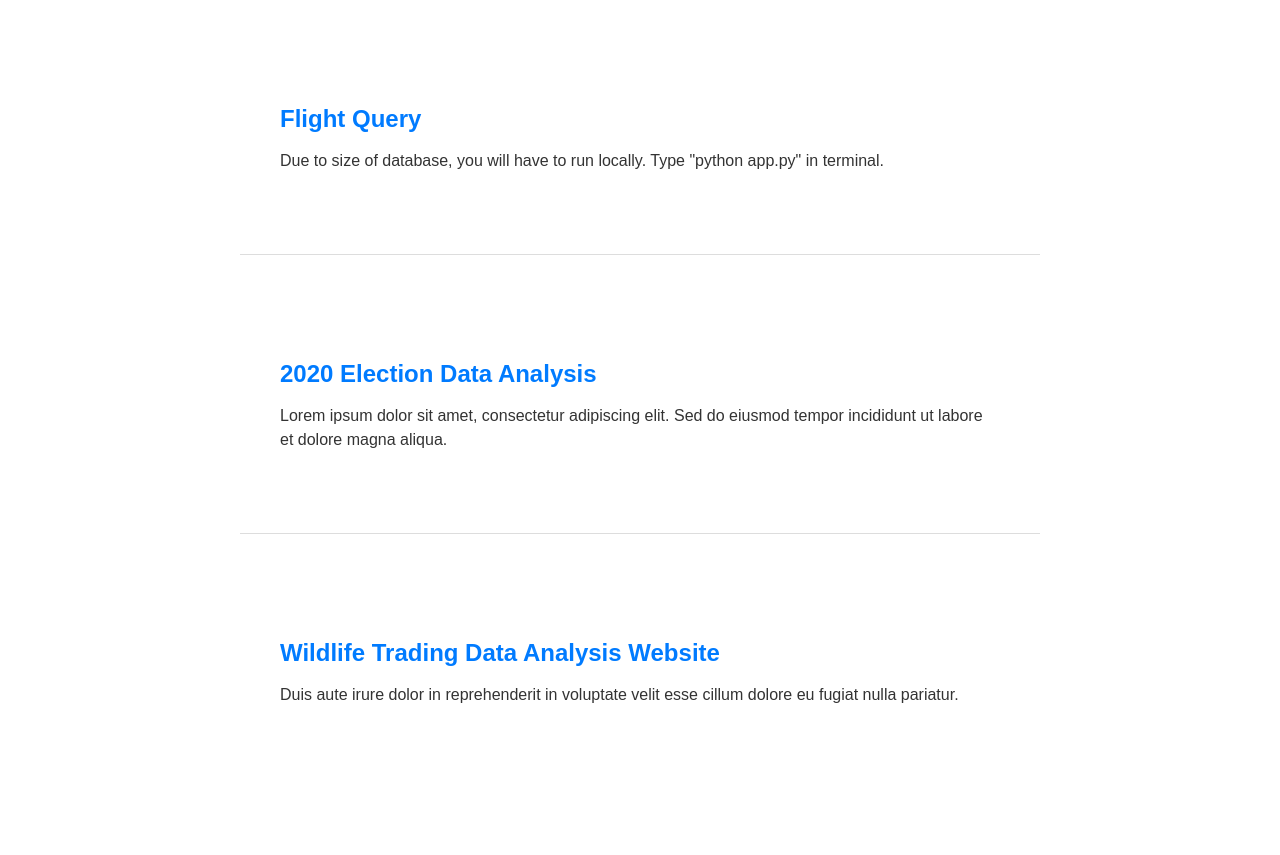
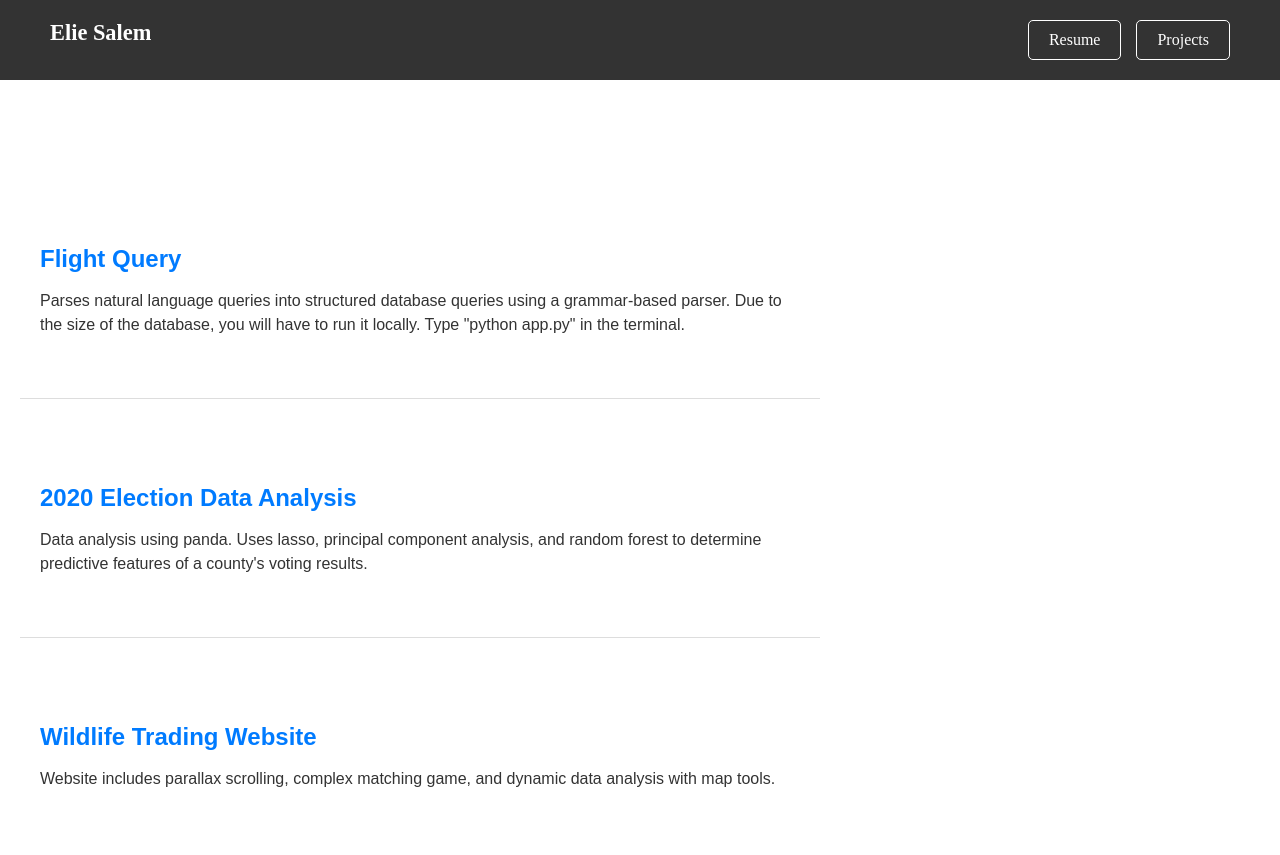
Before and after one commit to eliesalem/eliesalem.github.io, a plain HTML site: page projects.html in a window 1280 px wide. Before the commit the page ends 828 px from the top, so only its background shows below. Drawn offline with Linux system fonts and the light colour scheme.

Commit message:
resume added

```diff
--- a/projects.html
+++ b/projects.html
@@ -5,75 +5,136 @@
     <meta name="viewport" content="width=device-width, initial-scale=1.0">
     <title>Projects</title>
     <style>
+        /* General body and layout setup */
         body {
-            font-family: Arial, sans-serif;
+            font-family: 'EB Garamond', serif;
             margin: 0;
             padding: 0;
             box-sizing: border-box;
-            background-color: #fff; /* Make the background white */
+            background-color: #ffffff;
+            color: #333;
+        }
+
+        /* Header */
+        .header {
             display: flex;
-            justify-content: center;  /* Center content horizontally */
-            align-items: center;      /* Center content vertically */
-            min-height: 100vh;         /* Take full height of the viewport */
+            justify-content: space-between;
+            text-align: left;
+            padding: 20px 50px;
+            background-color: #333;
+            color: white;
         }
+
+        .header a {
+            text-decoration: none; /* Remove default link underline */
+            color: white; /* Ensure the link is white like the text */
+        }
+
+        .header h2 {
+            margin: 0;
+            font-size: 1.4em;
+            cursor: pointer; /* Make it appear clickable */
+            text-decoration: underline; /* Keep underline style for visibility */
+        }
+
+        .nav-buttons {
+            display: flex;
+            gap: 15px;
+        }
+
+        .nav-buttons a {
+            color: white;
+            text-decoration: none;
+            padding: 10px 20px;
+            border: 1px solid white;
+            border-radius: 5px;
+            transition: background-color 0.3s ease-in-out;
+        }
+
+        .nav-buttons a:hover {
+            background-color: #555;
+        }
+
+        /* Main content (central column) */
         .container {
-            width: 100%;               /* Allow full width but with max-width restriction */
-            max-width: 800px;          /* Set a maximum width for the sections */
+            width: 100%;
+            max-width: 800px;
             padding: 20px;
+            margin-top: 80px; /* Adjust to create space for the header */
         }
+
         .section {
             padding: 45px 20px;
-            border-bottom: 1px solid #ddd; /* Subtle line between sections */
+            border-bottom: 1px solid #ddd;
             margin-bottom: 20px;
+            font-family: Arial, sans-serif;
+            box-sizing: border-box;
+            background-color: #fff;
         }
+
         .section:last-child {
-            border-bottom: none; /* Remove the bottom border for the last section */
+            border-bottom: none;
         }
-        .content {
-            padding: 20px;
-        }
+
         h2 {
             margin-bottom: 15px;
             cursor: pointer;
-            color: #007BFF;  /* Make it look like a clickable element */
+            color: #007BFF;
             font-size: 24px;
         }
+
         h2:hover {
             text-decoration: underline;
         }
+        .header h3 {
+            margin: 0;
+            font-size: 1.4em;
+            cursor: pointer; /* Make it appear clickable */
+            color: white;
+        }
+
+
         p {
             font-size: 16px;
             line-height: 1.5;
-            color: #333;  /* Darker text color for better readability */
+            color: #333;
         }
     </style>
 </head>
 <body>
+<!-- Header with navigation -->
+<div class="header">
+    <a href="index.html">
+        <h3> Elie Salem </h3>
+    </a>
+    <div class="nav-buttons">
+        <a href="resume.html">Resume</a>
+        <a href="projects.html">Projects</a>
+    </div>
+</div>
 
 <div class="container">
-
+    <!-- Project Sections -->
     <div class="section">
         <div class="content">
             <h2 onclick="window.location.href='https://github.com/eliesalem/flight-query-app'">Flight Query</h2>
-            <p>Due to size of database, you will have to run locally. Type "python app.py" in terminal.</p>
+            <p>Parses natural language queries into structured database queries using a grammar-based parser. Due to the size of the database, you will have to run it locally. Type "python app.py" in the terminal.</p>
         </div>
     </div>
 
     <div class="section">
         <div class="content">
             <h2 onclick="window.location.href='cs109a_project_milestone_5/project.html'">2020 Election Data Analysis</h2>
-            <p>Lorem ipsum dolor sit amet, consectetur adipiscing elit. Sed do eiusmod tempor incididunt ut labore et dolore magna aliqua.</p>
+            <p>Data analysis using panda. Uses lasso, principal component analysis, and random forest to determine predictive features of a county's voting results.</p>
         </div>
     </div>
 
     <div class="section">
         <div class="content">
-            <h2 onclick="window.location.href='https://eliesalem.github.io/'">Wildlife Trading Data Analysis Website</h2>
-            <p>Duis aute irure dolor in reprehenderit in voluptate velit esse cillum dolore eu fugiat nulla pariatur.</p>
+            <h2 onclick="window.location.href='https://eliesalem.github.io/'">Wildlife Trading Website</h2>
+            <p>Website includes parallax scrolling, complex matching game, and dynamic data analysis with map tools.</p>
         </div>
     </div>
-
 </div>
-
 </body>
 </html>
```
Also changed, not shown: index.html (+38 -13 lines), resume.html (added, +12 -0 lines), 2 other files.
